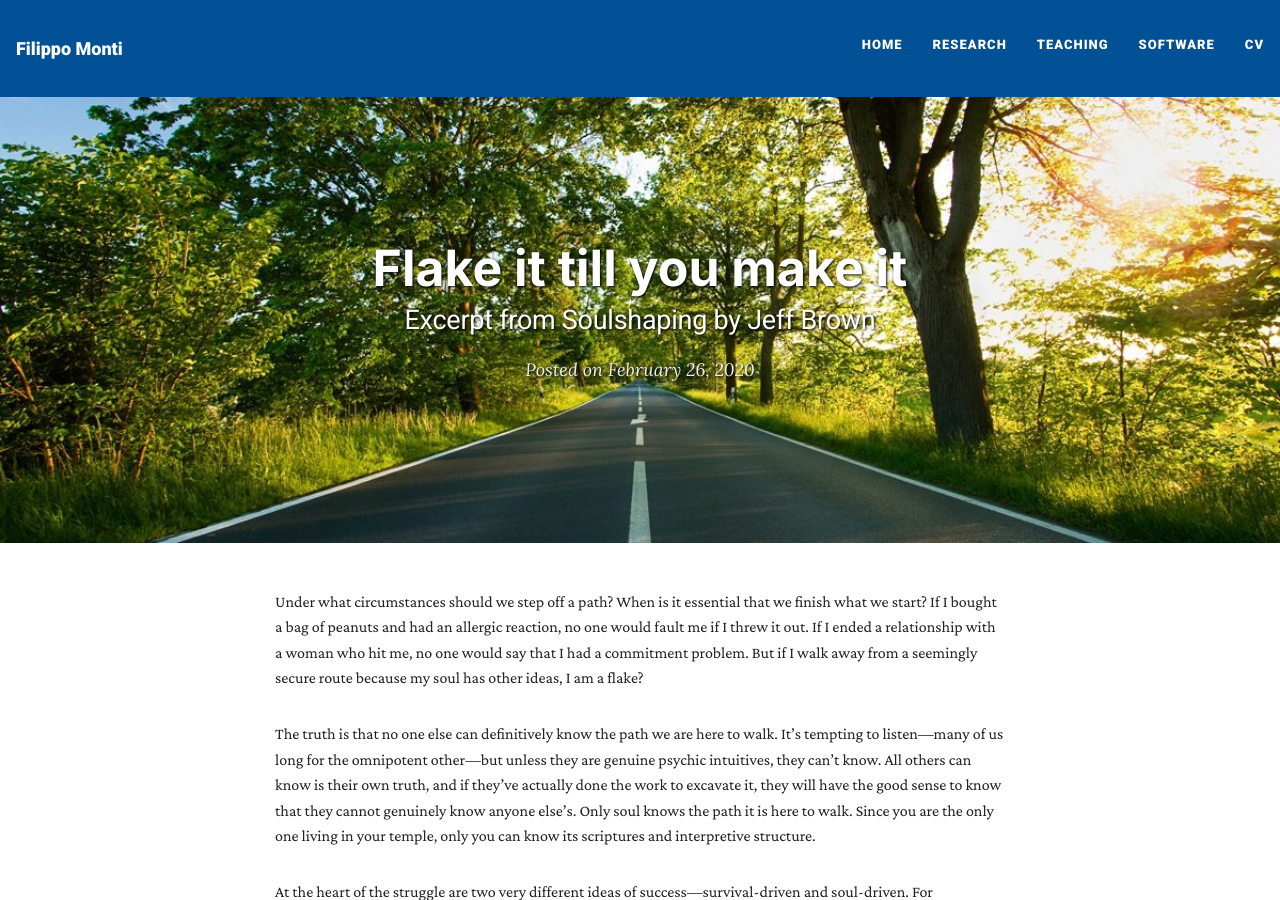
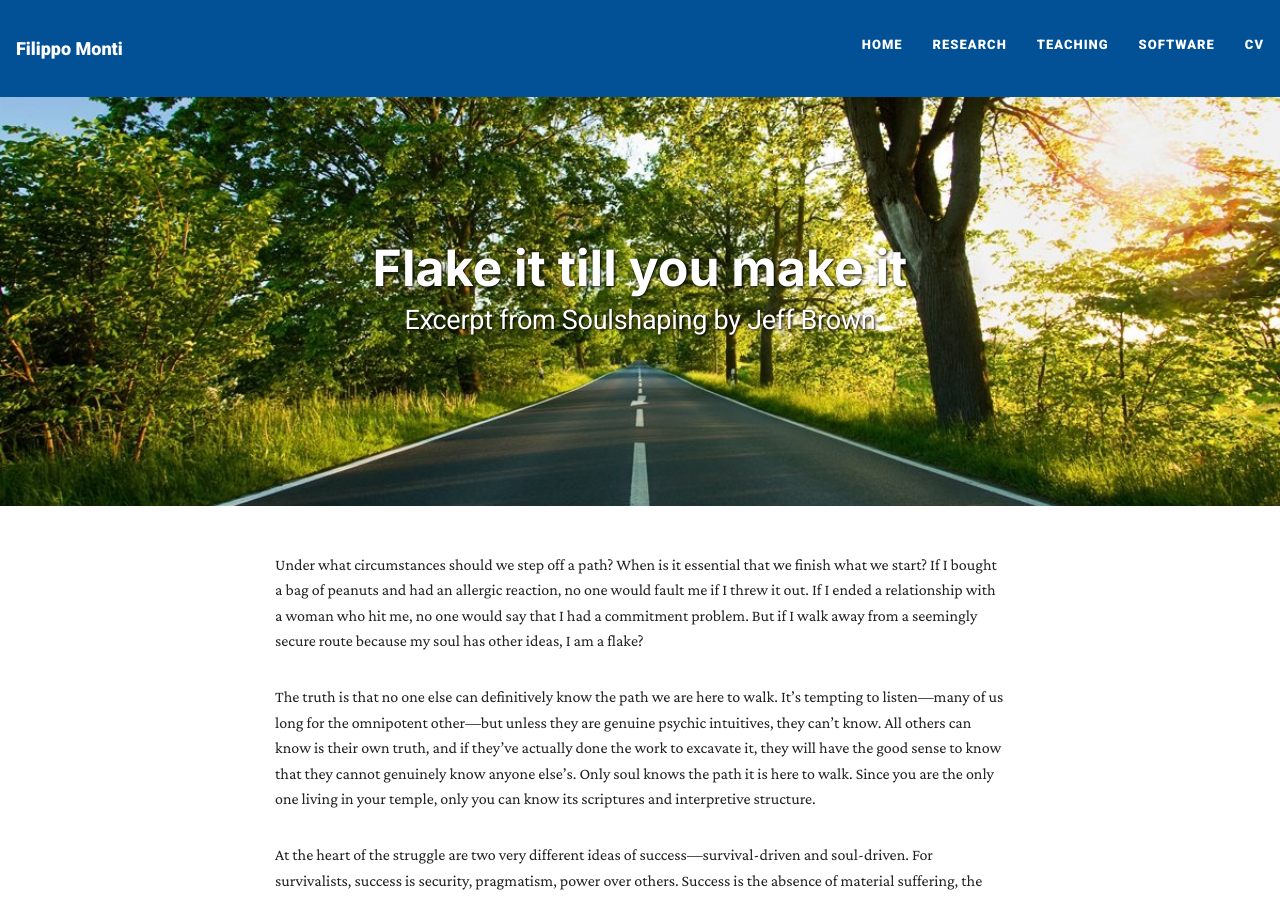
Before and after one commit to fil-monti/fil-monti.github.io, a Jekyll site: the page built from _posts/2020-02-26-flake-it-till-you-make-it.md, in a window 1280 px wide and 900 px high. Built offline with Jekyll 4.4.1, drawn with Linux system fonts in a browser that asks for light colours; nearby versions of some CDN libraries; part of the change alters nothing that is shown.

```diff
--- a/_includes/header.html
+++ b/_includes/header.html
@@ -12,7 +12,7 @@
 {% assign subtitle_style = h.subtitle_style | default: default_subtitle_style %}
 
 {% if h.show_post_meta == nil %}
-{% assign show_post_meta = include.type == 'post' %}
+{% assign show_post_meta = false %}
 {% else %}
 {% assign show_post_meta = h.show_post_meta %}
 {% endif %}
```
